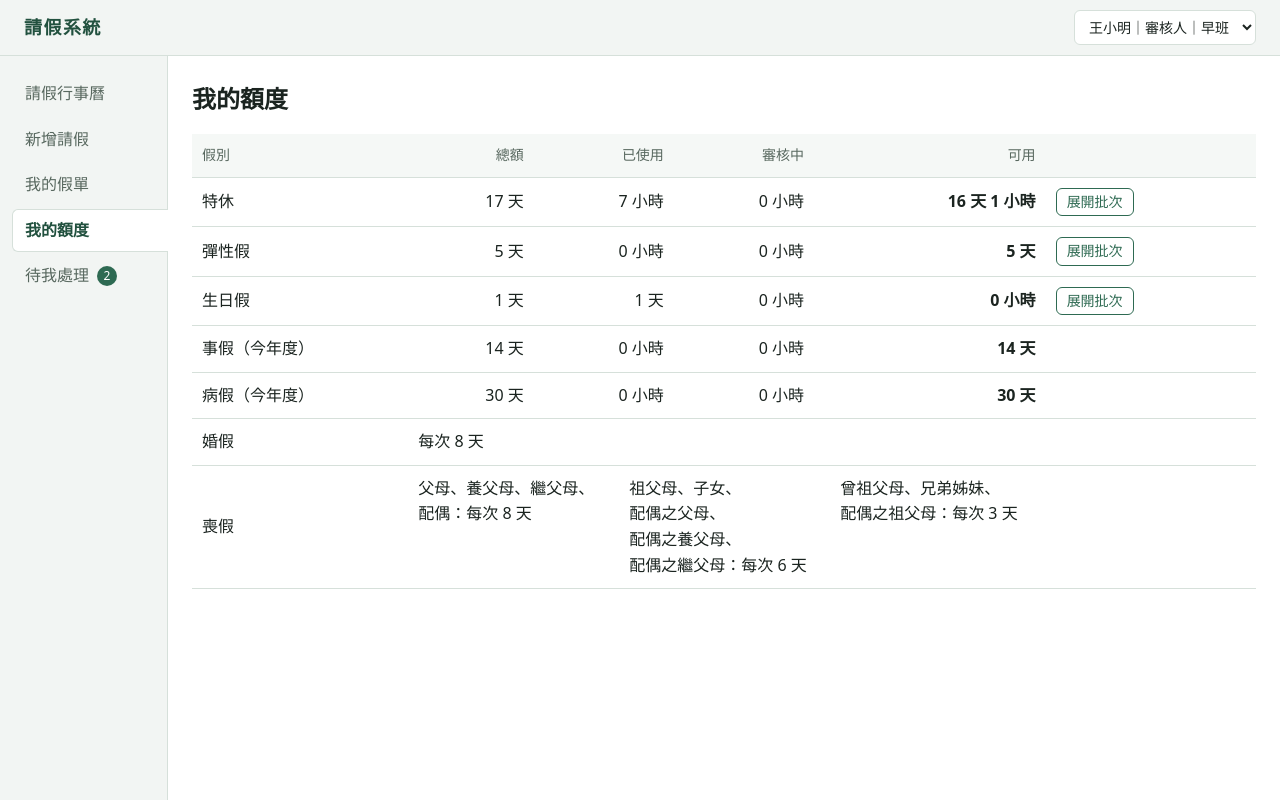
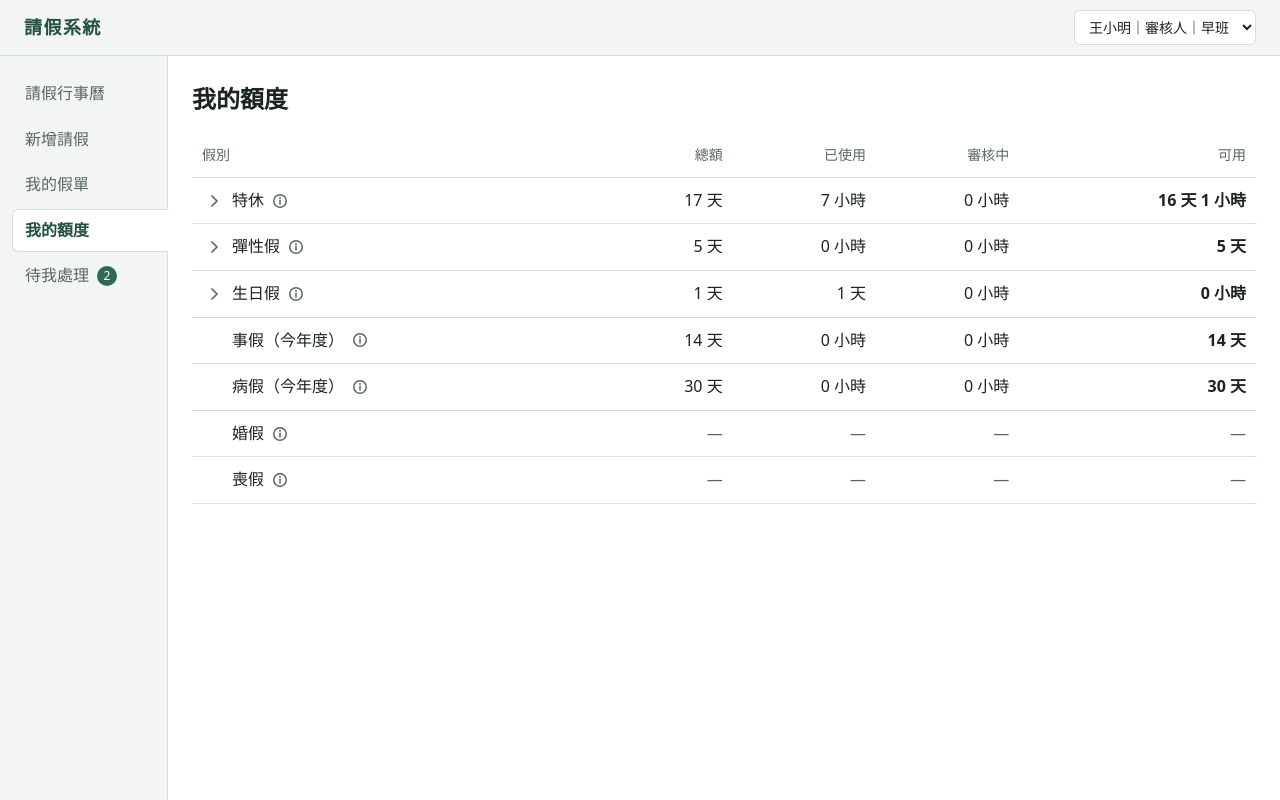
Before and after one commit to sana-radex/leave-board, a React (Vite) app: page /my-quota in a window 1280 px wide. Built offline with nearby package versions, Linux system fonts and the light colour scheme.

Commit message:
feat: 1. 我的額度展開按鈕移到假別名稱旁、加假別說明 tooltip  2.新增請假選好假別才顯示取消與送出按鈕

```diff
--- a/src/api/quotaApi.ts
+++ b/src/api/quotaApi.ts
@@ -38,6 +38,7 @@ export async function getMyQuota(): Promise<LeaveQuotaResponse[]> {
     const base = {
       leaveTypeId: leaveType.id,
       leaveTypeName: leaveType.name,
+      leaveTypeDescription: leaveType.description,
       quotaType: leaveType.quotaType,
     };
 
--- /dev/null
+++ b/src/components/InfoTooltip.css
@@ -0,0 +1,46 @@
+/* i 圖示：只有圖示，平常是次要文字色，滑過或移到時變主色 */
+.info-tooltip-button {
+  display: inline-grid;
+  place-items: center;
+  flex-shrink: 0;
+  width: 20px;
+  height: 20px;
+  padding: 0;
+  border: none;
+  border-radius: 50%;
+  color: var(--color-text-muted);
+  cursor: help;
+}
+
+/* 蓋掉全站按鈕滑過時的淡綠底 */
+.info-tooltip-button:hover:not(:disabled) {
+  background-color: transparent;
+  color: var(--color-primary);
+}
+
+.info-tooltip-button:focus-visible {
+  color: var(--color-primary);
+}
+
+/* 說明框：深底白字，浮在所有東西上面；max-width 要跟程式裡的 TOOLTIP_MAX_WIDTH 一樣 */
+.info-tooltip {
+  position: fixed;
+  z-index: 1000;
+  max-width: 320px;
+  padding: 8px 12px;
+  border-radius: var(--radius);
+  background-color: var(--color-text);
+  box-shadow: 0 8px 24px rgba(27, 36, 32, 0.18);
+  color: var(--color-bg);
+  font-size: 13px;
+  font-weight: 400;
+  line-height: 1.6;
+  text-align: left;
+  white-space: normal;
+  word-break: normal;
+  pointer-events: none;
+}
+
+.info-tooltip p {
+  margin: 0;
+}
--- /dev/null
+++ b/src/components/InfoTooltip.tsx
@@ -0,0 +1,106 @@
+import { useId, useRef, useState, type ReactNode } from "react";
+import { createPortal } from "react-dom";
+import "./InfoTooltip.css";
+
+/** 說明框最寬多少，要跟 CSS 的 max-width 一樣；靠近畫面右邊時用來往左移 */
+const TOOLTIP_MAX_WIDTH = 320;
+
+/** 說明框和圖示之間、和畫面邊緣之間留的空 */
+const GAP = 8;
+
+interface InfoTooltipProps {
+  /** 說明的內容 */
+  children: ReactNode;
+  /** 圖示按鈕的名稱，給螢幕閱讀器念，例如「特休說明」 */
+  label: string;
+}
+
+/** 說明框的位置：在圖示下面用 top，在圖示上面用 bottom */
+interface TooltipPosition {
+  left: number;
+  top?: number;
+  bottom?: number;
+}
+
+/**
+ * i 圖示：滑鼠移上去（或用鍵盤移到）時顯示說明。
+ * 說明框畫在 body 底下、用 fixed 定位，放在表格裡才不會被表格的捲動區切掉
+ */
+function InfoTooltip({ children, label }: InfoTooltipProps) {
+  const tooltipId = useId();
+  const buttonRef = useRef<HTMLButtonElement>(null);
+  // 說明框的位置；null 表示沒有顯示
+  const [position, setPosition] = useState<TooltipPosition | null>(null);
+
+  /** 顯示說明框：圖示在畫面下半部就往上開，不然往下開 */
+  function show() {
+    const button = buttonRef.current;
+    if (!button) return;
+    const rect = button.getBoundingClientRect();
+    // 太靠右時往左移，不要超出畫面
+    const left = Math.max(
+      GAP,
+      Math.min(rect.left, window.innerWidth - TOOLTIP_MAX_WIDTH - GAP),
+    );
+    if (rect.top > window.innerHeight / 2) {
+      setPosition({ left, bottom: window.innerHeight - rect.top + GAP });
+    } else {
+      setPosition({ left, top: rect.bottom + GAP });
+    }
+  }
+
+  function hide() {
+    setPosition(null);
+  }
+
+  return (
+    <>
+      <button
+        type="button"
+        ref={buttonRef}
+        className="info-tooltip-button"
+        aria-label={label}
+        aria-describedby={position ? tooltipId : undefined}
+        onMouseEnter={show}
+        onMouseLeave={hide}
+        onFocus={show}
+        onBlur={hide}
+        onKeyDown={(e) => {
+          if (e.key === "Escape") hide();
+        }}
+      >
+        <svg width="16" height="16" viewBox="0 0 16 16" aria-hidden="true">
+          <circle
+            cx="8"
+            cy="8"
+            r="6.25"
+            fill="none"
+            stroke="currentColor"
+            strokeWidth="1.5"
+          />
+          <path
+            d="M8 7.25v3.75"
+            stroke="currentColor"
+            strokeWidth="1.5"
+            strokeLinecap="round"
+          />
+          <circle cx="8" cy="5" r="0.9" fill="currentColor" />
+        </svg>
+      </button>
+      {position &&
+        createPortal(
+          <div
+            id={tooltipId}
+            role="tooltip"
+            className="info-tooltip"
+            style={position}
+          >
+            {children}
+          </div>,
+          document.body,
+        )}
+    </>
+  );
+}
+
+export default InfoTooltip;
--- a/src/index.css
+++ b/src/index.css
@@ -215,9 +215,7 @@ td {
   text-align: left;
 }
 
-/* 表頭：淡底、小一點的字、不換行 */
 th {
-  background-color: var(--color-surface);
   color: var(--color-text-muted);
   font-size: 14px;
   font-weight: 500;
--- a/src/pages/MyQuotaPage.css
+++ b/src/pages/MyQuotaPage.css
@@ -1,6 +1,39 @@
-/* 假別名稱後面的標籤，和文字之間留空 */
-.quota-type-name .tag {
-  margin-left: 6px;
+/* 假別名稱這一格：展開按鈕、名稱、i 圖示、標籤排成一行 */
+.quota-type-name {
+  display: flex;
+  align-items: center;
+  gap: 6px;
+}
+
+/* 展開批次：只有箭頭的小按鈕，平常沒有框，滑過才有底色 */
+.quota-type-name .expand-button {
+  display: grid;
+  place-items: center;
+  flex-shrink: 0;
+  width: 24px;
+  height: 24px;
+  padding: 0;
+  border: none;
+  color: var(--color-text-muted);
+}
+
+.quota-type-name .expand-button:hover:not(:disabled) {
+  color: var(--color-primary);
+}
+
+/* 展開時箭頭轉向下 */
+.expand-button svg {
+  transition: transform 0.15s;
+}
+
+.expand-button[aria-expanded="true"] svg {
+  transform: rotate(90deg);
+}
+
+/* 沒有展開按鈕的假別：留一樣寬的空，名稱才對得齊 */
+.expand-button-space {
+  flex-shrink: 0;
+  width: 24px;
 }
 
 /* 可用：使用者最常看的一欄，字粗一點 */
@@ -8,11 +41,10 @@
   font-weight: 600;
 }
 
-/* 婚假、喪假的每次額度：排成好幾欄，不要一行一個拉很長 */
-.per-event-list {
-  display: grid;
-  grid-template-columns: repeat(auto-fill, minmax(180px, 1fr));
-  gap: 4px 16px;
+/* 婚假、喪假沒有總額可算：「—」用次要文字色 */
+.quota-none {
+  color: var(--color-text-muted);
+  font-weight: 400;
 }
 
 /* 展開的批次：淡淡的底色，和上面的假別區分 */
@@ -20,8 +52,3 @@
   padding: 12px 16px 16px;
   background-color: var(--color-surface);
 }
-
-/* 批次表格放在淡底上：表頭改成白底才分得出來 */
-.batch-row th {
-  background-color: var(--color-bg);
-}
--- a/src/pages/MyQuotaPage.tsx
+++ b/src/pages/MyQuotaPage.tsx
@@ -3,6 +3,7 @@ import "./MyQuotaPage.css";
 import type { LeaveQuotaResponse, LeaveTypeId } from "../types/types";
 import { getMyQuota } from "../api/quotaApi";
 import BatchTable from "../components/BatchTable";
+import InfoTooltip from "../components/InfoTooltip";
 import { formatHours } from "../utils/format";
 
 /** 我的額度（F-04）：只看自己的 */
@@ -30,13 +31,21 @@ function MyQuotaPage() {
     );
   }
 
+  /** 額度欄位：婚假、喪假沒有總額可算，顯示「—」 */
+  function renderHours(quota: LeaveQuotaResponse, hours: number) {
+    if (quota.quotaType === "per_event") {
+      return <span className="quota-none">—</span>;
+    }
+    return formatHours(hours);
+  }
+
   return (
     <>
       <h1>我的額度</h1>
       {loading && <p>載入中...</p>}
 
       <div className="table-wrap">
-        <table className="my-quota-table">
+        <table>
           <thead>
             <tr>
               <th>假別</th>
@@ -44,7 +53,6 @@ function MyQuotaPage() {
               <th className="cell-number">已使用</th>
               <th className="cell-number">審核中</th>
               <th className="cell-number">可用</th>
-              <th></th>
             </tr>
           </thead>
           <tbody>
@@ -53,56 +61,77 @@ function MyQuotaPage() {
               const hasExpiringSoon = quota.batches.some(
                 (batch) => batch.expiringSoon,
               );
-
-              // 婚假、喪假：只顯示每次額度，不顯示已使用
-              if (quota.quotaType === "per_event") {
-                return (
-                  <tr key={quota.leaveTypeId}>
-                    <td>{quota.leaveTypeName}</td>
-                    <td colSpan={5}>
-                      <div className="per-event-list">
-                        {quota.perEvent.map((item) => (
-                          <div key={item.label}>
-                            {item.label && `${item.label}：`}每次{" "}
-                            {formatHours(item.hours)}
-                          </div>
-                        ))}
-                      </div>
-                    </td>
-                  </tr>
-                );
-              }
+              // 喪假要列出每種親屬各可請幾天（婚假只有一種，說明裡已經有了）
+              const perEventLines = quota.perEvent.filter((item) => item.label);
 
               return (
                 <Fragment key={quota.leaveTypeId}>
                   <tr>
-                    <td className="quota-type-name">
-                      {quota.leaveTypeName}
-                      {quota.quotaType === "yearly" && "（今年度）"}
-                      {hasExpiringSoon && (
-                        <span className="tag tag-pending">有批次即將到期</span>
-                      )}
+                    <td>
+                      <div className="quota-type-name">
+                        {/* 批次型才有展開按鈕；其他假別留一樣寬的空，名稱才對得齊 */}
+                        {quota.quotaType === "batch" ? (
+                          <button
+                            className="expand-button"
+                            onClick={() => toggle(quota.leaveTypeId)}
+                            aria-expanded={isOpen}
+                            aria-label={isOpen ? "收合批次" : "展開批次"}
+                            title={isOpen ? "收合批次" : "展開批次"}
+                          >
+                            <svg
+                              width="16"
+                              height="16"
+                              viewBox="0 0 16 16"
+                              aria-hidden="true"
+                            >
+                              <path
+                                d="M6 3l5 5-5 5"
+                                fill="none"
+                                stroke="currentColor"
+                                strokeWidth="1.75"
+                                strokeLinecap="round"
+                                strokeLinejoin="round"
+                              />
+                            </svg>
+                          </button>
+                        ) : (
+                          <span className="expand-button-space"></span>
+                        )}
+                        <span>
+                          {quota.leaveTypeName}
+                          {quota.quotaType === "yearly" && "（今年度）"}
+                        </span>
+                        <InfoTooltip label={`${quota.leaveTypeName}說明`}>
+                          <p>{quota.leaveTypeDescription}</p>
+                          {perEventLines.map((item) => (
+                            <p key={item.label}>
+                              {item.label}：每次 {formatHours(item.hours)}
+                            </p>
+                          ))}
+                        </InfoTooltip>
+                        {hasExpiringSoon && (
+                          <span className="tag tag-pending">
+                            有批次即將到期
+                          </span>
+                        )}
+                      </div>
                     </td>
-                    <td className="cell-number">{formatHours(quota.total)}</td>
-                    <td className="cell-number">{formatHours(quota.used)}</td>
-                    <td className="cell-number">{formatHours(quota.reserved)}</td>
+                    <td className="cell-number">
+                      {renderHours(quota, quota.total)}
+                    </td>
+                    <td className="cell-number">
+                      {renderHours(quota, quota.used)}
+                    </td>
+                    <td className="cell-number">
+                      {renderHours(quota, quota.reserved)}
+                    </td>
                     <td className="cell-number quota-available-cell">
-                      {formatHours(quota.available)}
-                    </td>
-                    <td className="cell-actions">
-                      {quota.quotaType === "batch" && (
-                        <button
-                          onClick={() => toggle(quota.leaveTypeId)}
-                          aria-expanded={isOpen}
-                        >
-                          {isOpen ? "收合批次" : "展開批次"}
-                        </button>
-                      )}
+                      {renderHours(quota, quota.available)}
                     </td>
                   </tr>
                   {isOpen && (
                     <tr className="batch-row">
-                      <td colSpan={6}>
+                      <td colSpan={5}>
                         <BatchTable quota={quota} />
                       </td>
                     </tr>
--- a/src/types/types.ts
+++ b/src/types/types.ts
@@ -464,6 +464,8 @@ export interface LeaveQuotaResponse {
   leaveTypeId: LeaveTypeId;
   /** 假別名稱 */
   leaveTypeName: string;
+  /** 假別說明，例如「每年 14 日」 */
+  leaveTypeDescription: string;
   /** 額度類型 */
   quotaType: QuotaType;
   /** 總額：批次型是有效中＋尚未生效批次的加總；曆年制是今年度 */
```
Also changed, not shown: src/pages/CalendarPage.css (+0 -14 lines), src/pages/CalendarPage.tsx (+0 -33 lines), src/pages/NewLeavePage.css (+0 -18 lines), src/pages/NewLeavePage.tsx (+10 -32 lines).
